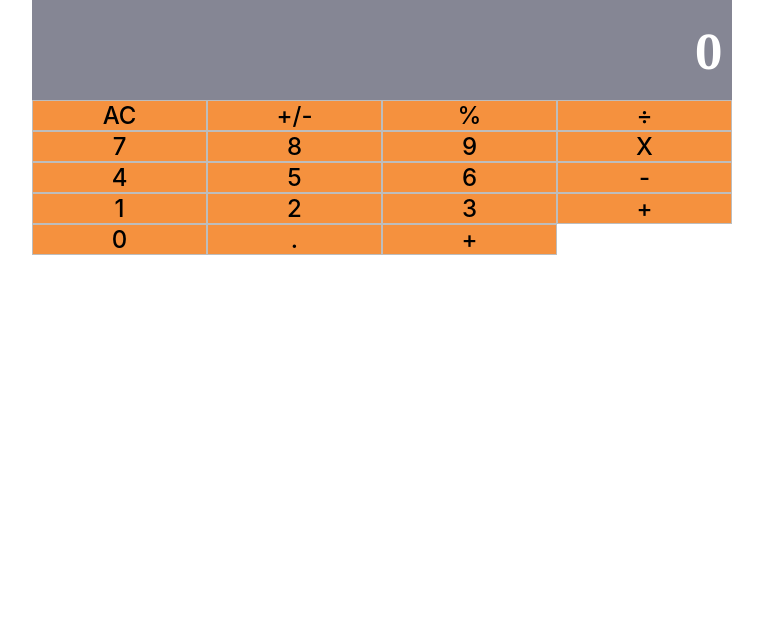
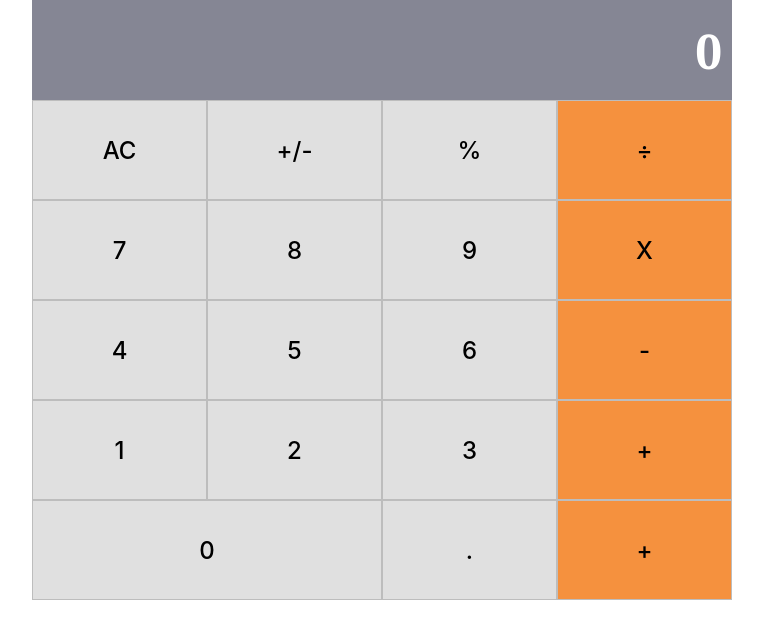
Before and after one commit to juzQrios/project-react-calculator, a React (Create React App) app: page / in a window 1280 px wide. Shown: the top 638 px of the page, without its empty margins (258-1021 px from the left). Built offline with nearby package versions, Linux system fonts and the light colour scheme.

Commit message:
Add ButtonPanel component styles

```diff
--- /dev/null
+++ b/src/components/ButtonPanel/ButtonPanel.css
@@ -0,0 +1,8 @@
+.ButtonPanel {
+  display: flex;
+  flex-direction: column;
+}
+
+.group {
+  height: 100px;
+}
--- a/src/components/ButtonPanel/ButtonPanel.js
+++ b/src/components/ButtonPanel/ButtonPanel.js
@@ -1,4 +1,5 @@
 import React from 'react';
+import './ButtonPanel.css';
 import Button from '../Button/Button';
 
 class ButtonPanel extends React.PureComponent {
@@ -16,10 +17,17 @@ class ButtonPanel extends React.PureComponent {
       <div className="ButtonPanel">
         {
           Object.keys(buttonNames).map(groupName => (
-            <div id={groupName} key={groupName}>
+            <div id={groupName} className="group" key={groupName}>
               {
                 buttonNames[groupName].map(buttonName => (
-                  buttonName ? <Button name={buttonName} key={buttonName} /> : ''
+                  buttonName ? (
+                    <Button
+                      name={buttonName}
+                      key={buttonName}
+                      wide={buttonName === '0'}
+                      color={['÷', 'X', '-', '+'].includes(buttonName) ? 'orange' : 'light-gray'}
+                    />
+                  ) : ''
                 ))
               }
             </div>
```
